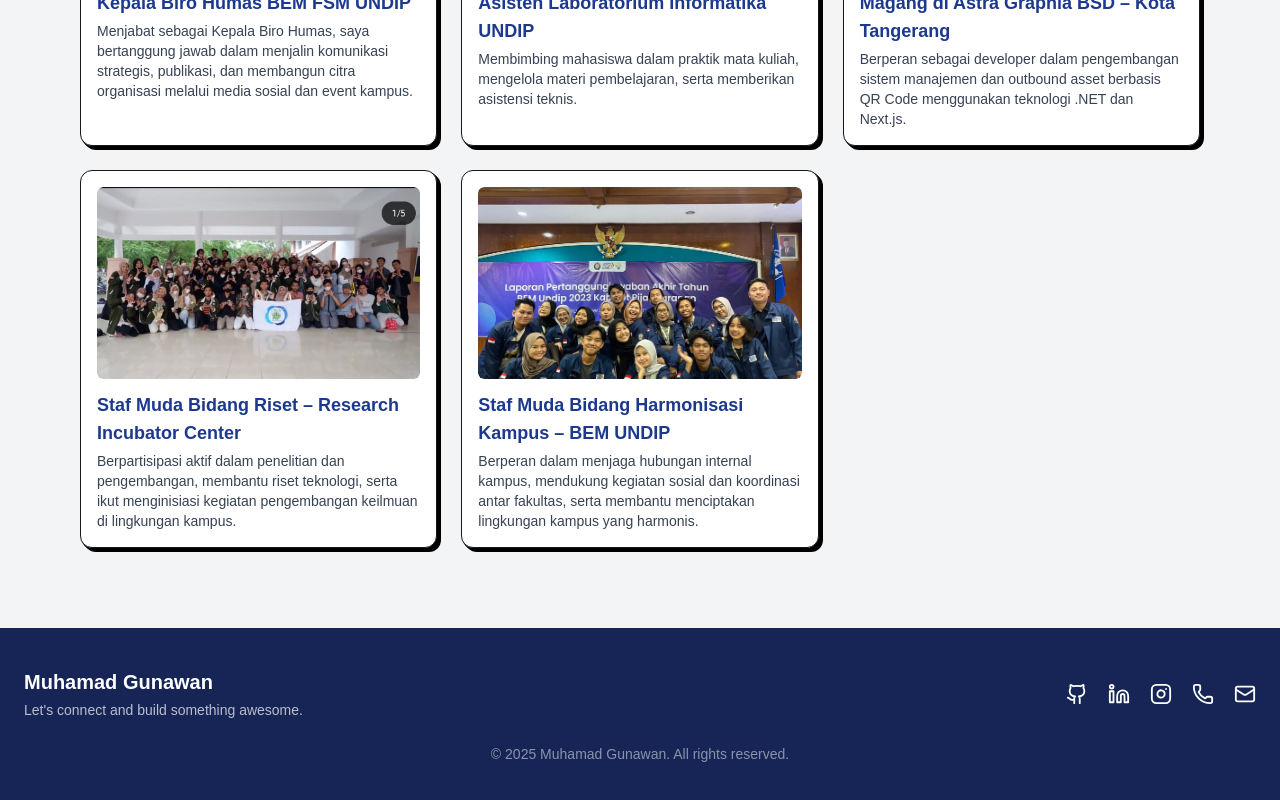
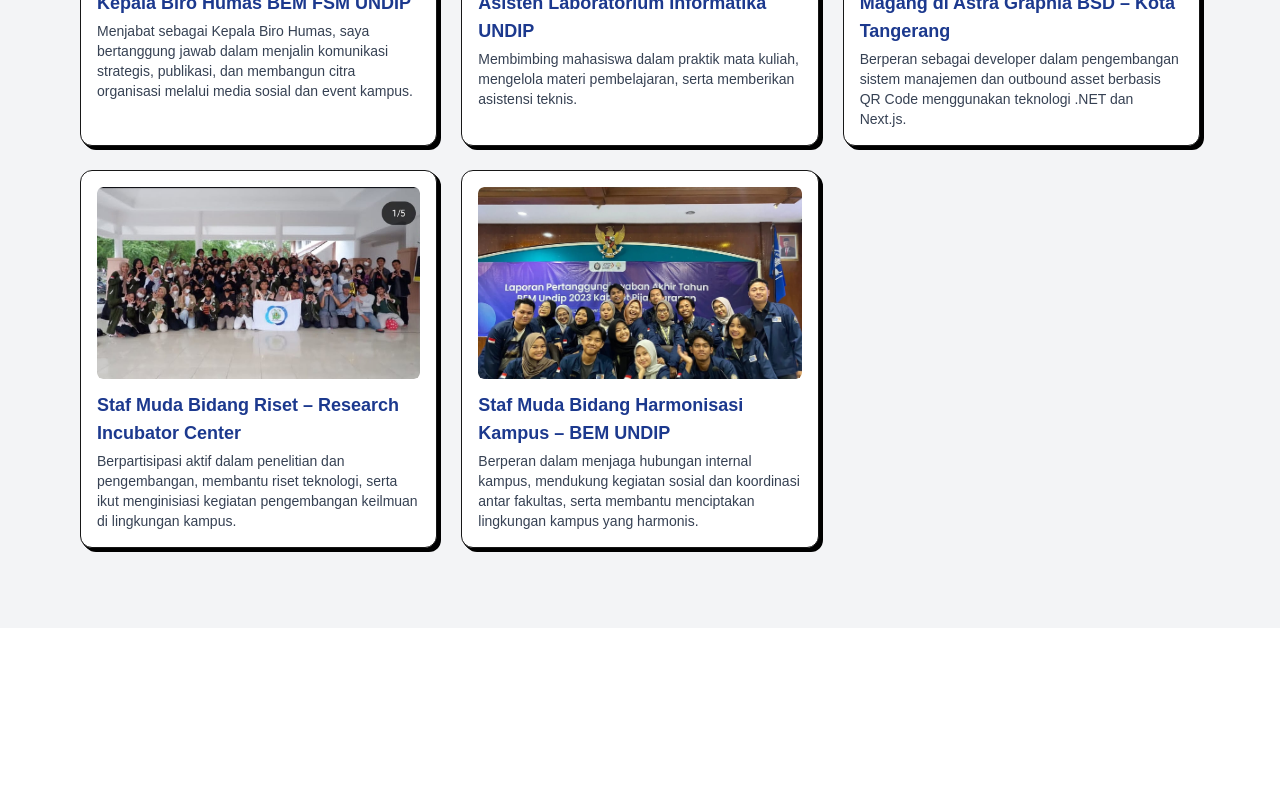
Before and after one commit to igunnawan31/portoStatic, a Next.js app: page / in a window 1280 px wide. Shown: the part 2710-3510 px from the top of the page. After the commit the page ends 3338 px from the top, so only its background shows below. Built offline with nearby package versions, Linux system fonts and the light colour scheme.

Commit message:
no footer

```diff
--- a/src/app/layout.tsx
+++ b/src/app/layout.tsx
@@ -2,7 +2,6 @@
 import { Geist, Geist_Mono } from "next/font/google";
 import "./globals.css";
 import Navbar from "@/components/static/Navbar";
-import Footer from "@/components/static/Footer";
 
 const geistSans = Geist({
   variable: "--font-geist-sans",
@@ -33,7 +32,6 @@
         <main className="bg-gray-100 min-h-screen">
           {children}
         </main>
-        <Footer />
       </body>
     </html>
   );
--- a/src/components/static/footer.tsx
+++ /dev/null
@@ -1,66 +0,0 @@
-import Link from "next/link";
-import { Github, Linkedin, Instagram, Phone, Mail } from "lucide-react";
-
-const Footer = () => {
-    return (
-        <footer className="bg-blue-950 text-white py-10">
-            <div className="max-w-7xl mx-auto px-6 flex flex-col md:flex-row justify-between items-center gap-6">
-                <div className="text-center md:text-left space-y-1">
-                <h2 className="text-xl font-semibold">Muhamad Gunawan</h2>
-                <p className="text-sm text-white/70">
-                    Let's connect and build something awesome.
-                </p>
-                </div>
-
-                <div className="flex space-x-5">
-                <Link
-                    href="https://github.com/igunnawan31"
-                    target="_blank"
-                    aria-label="GitHub"
-                    className="hover:text-blue-300 transition"
-                >
-                    <Github size={22} />
-                </Link>
-                <Link
-                    href="https://www.linkedin.com/in/muhamadgunawan310105"
-                    target="_blank"
-                    aria-label="LinkedIn"
-                    className="hover:text-blue-300 transition"
-                >
-                    <Linkedin size={22} />
-                </Link>
-                <Link
-                    href="https://instagram.com/igunawan550"
-                    target="_blank"
-                    aria-label="Instagram"
-                    className="hover:text-blue-300 transition"
-                >
-                    <Instagram size={22} />
-                </Link>
-                <Link
-                    href="https://wa.me/6285959913761"
-                    target="_blank"
-                    aria-label="WhatsApp"
-                    className="hover:text-blue-300 transition"
-                >
-                    <Phone size={22} />
-                </Link>
-                <Link
-                    href="mailto:igunnawan24@gmail.com"
-                    target="_blank"
-                    aria-label="Email"
-                    className="hover:text-blue-300 transition"
-                >
-                    <Mail size={22} />
-                </Link>
-                </div>
-            </div>
-
-            <p className="text-center mt-6 text-sm text-white/50">
-                &copy; {new Date().getFullYear()} Muhamad Gunawan. All rights reserved.
-            </p>
-        </footer>
-    );
-};
-
-export default Footer;
```
